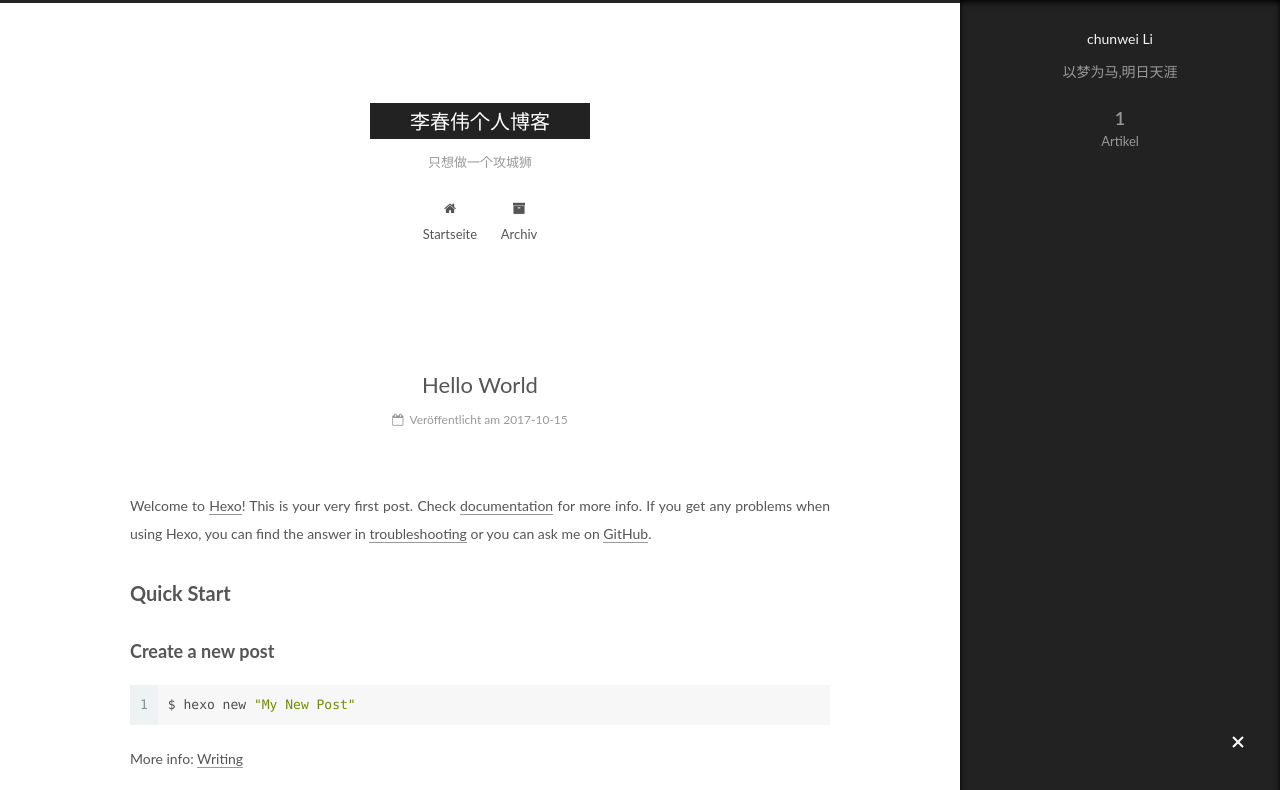
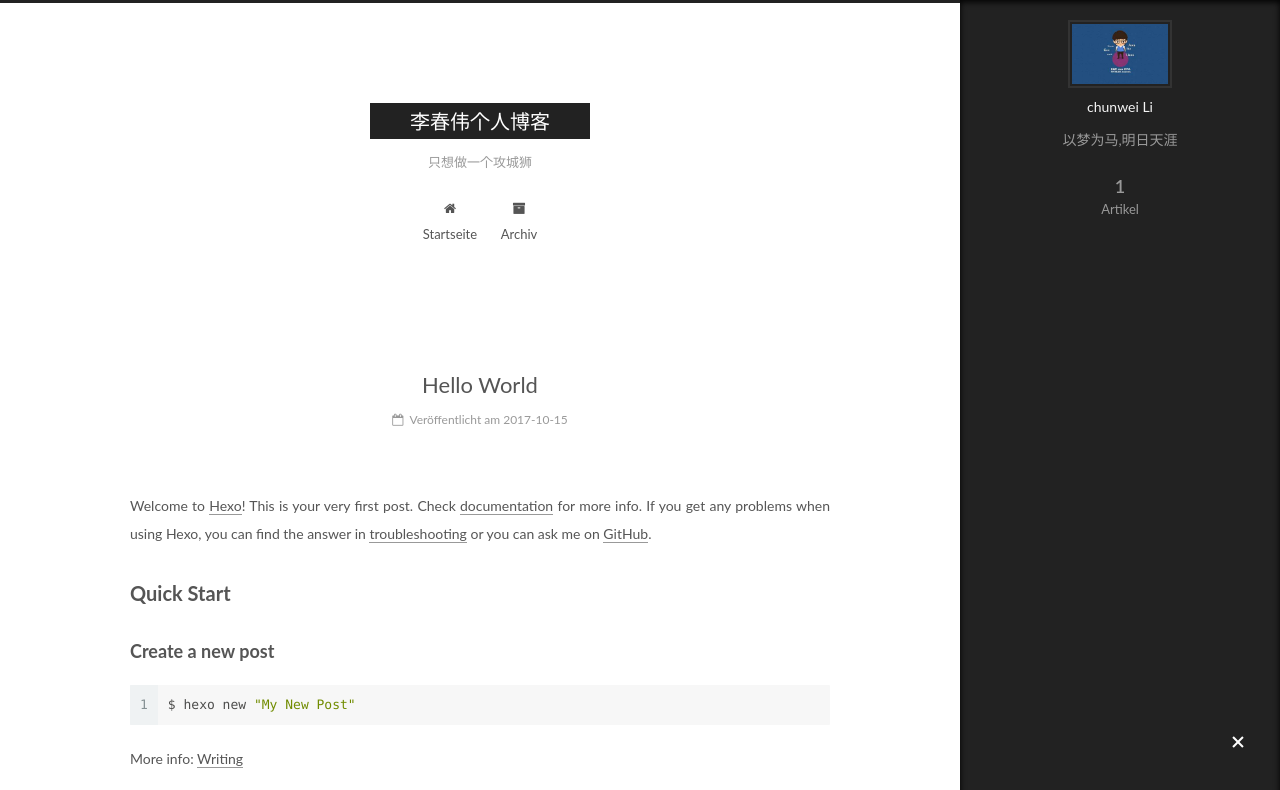
Before and after one commit to llichunwei/llichunwei.github.io, a plain HTML site: page index.html in a window 1280 px wide. Both pictures are taken after a click on the element 1238 px from the left and 743 px from the top of the page. Shown: the top 790 px of the page. Drawn offline with Linux system fonts and the light colour scheme.

Commit message:
Site updated: 2017-10-15 23:43:31

```diff
--- a/index.html
+++ b/index.html
@@ -236,7 +236,7 @@
     <span hidden itemprop="author" itemscope itemtype="http://schema.org/Person">
       <meta itemprop="name" content="chunwei Li">
       <meta itemprop="description" content="">
-      <meta itemprop="image" content="/images/avatar.gif">
+      <meta itemprop="image" content="/images/timg.jpg">
     </span>
 
     <span hidden itemprop="publisher" itemscope itemtype="http://schema.org/Organization">
@@ -380,6 +380,10 @@
       <section class="site-overview-wrap sidebar-panel sidebar-panel-active">
         <div class="site-overview">
           <div class="site-author motion-element" itemprop="author" itemscope itemtype="http://schema.org/Person">
+
+              <img class="site-author-image" itemprop="image"
+                src="/images/timg.jpg"
+                alt="chunwei Li" />
 
               <p class="site-author-name" itemprop="name">chunwei Li</p>
               <p class="site-description motion-element" itemprop="description">以梦为马,明日天涯</p>
```
Also changed, not shown: 2017/10/15/hello-world/index.html (+5 -1 lines), archives/2017/10/index.html (+4 -0 lines), archives/2017/index.html (+4 -0 lines), archives/index.html (+4 -0 lines), hello-world.html (+4 -0 lines), images/timg.jpg (added).
